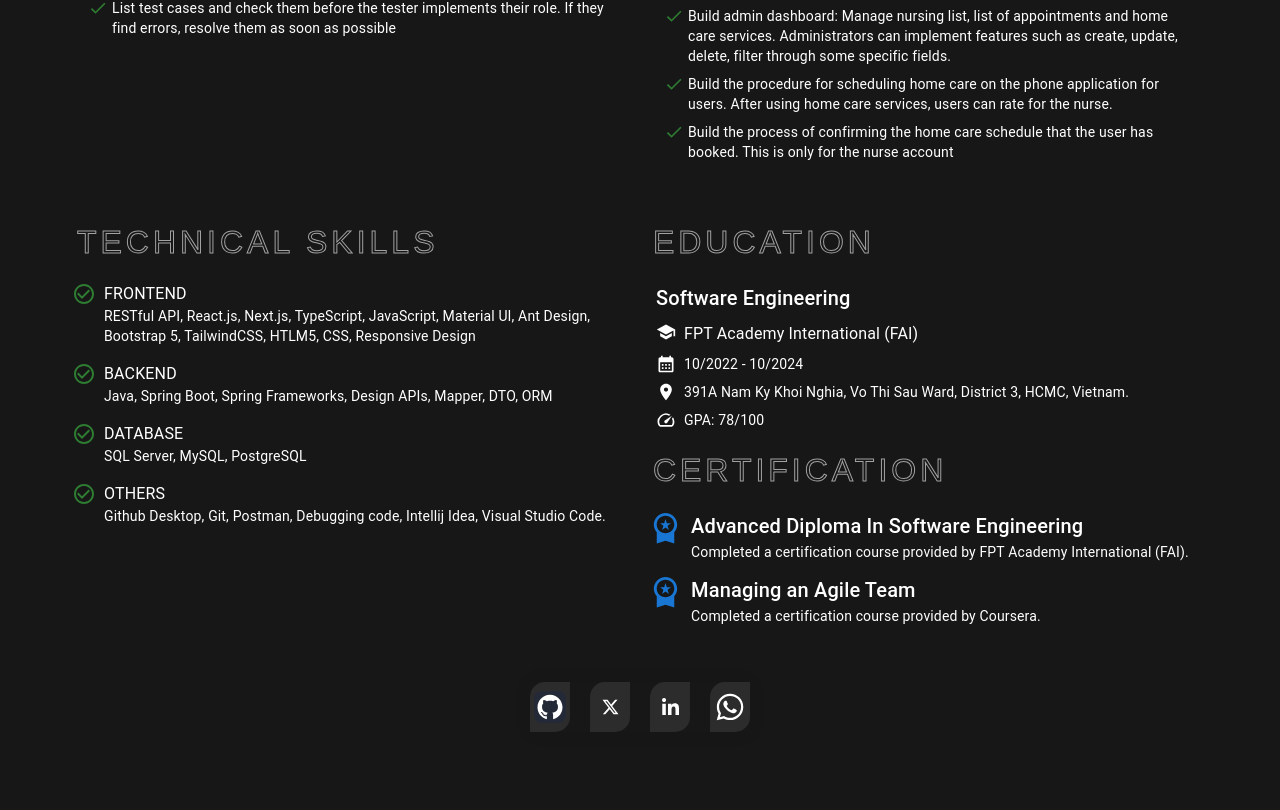
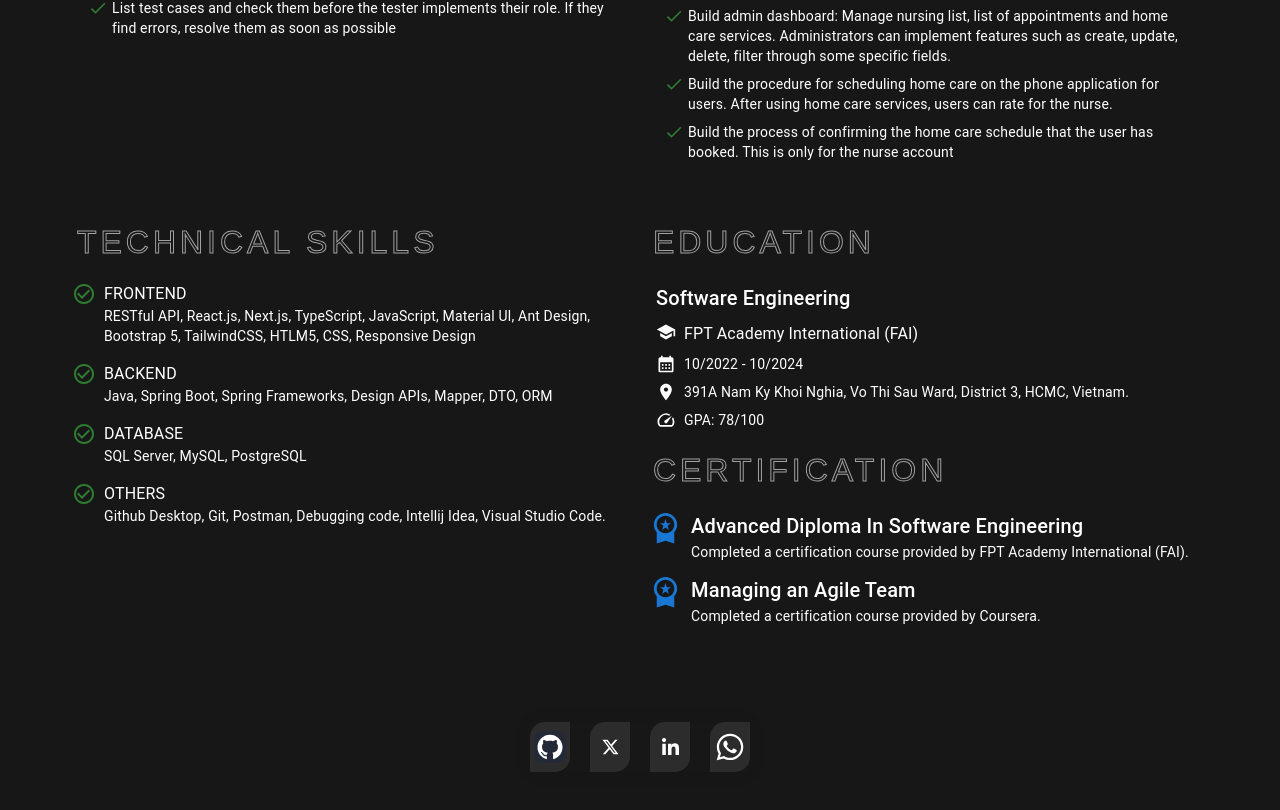
Before and after one commit to Sangdang2203/portfolio, a Next.js app: page / in a window 1280 px wide. Shown: the part 1034-1844 px from the top of the page. Built offline with nearby package versions, Linux system fonts and the light colour scheme.

Commit message:
update portfolio

```diff
--- a/src/app/page.tsx
+++ b/src/app/page.tsx
@@ -34,8 +34,7 @@ export default function Home() {
           </Grid>
         </div>
 
-        <Box sx={{ my: 10 }}>
-          <Grid container>
+        <Grid container sx={{ my: 10 }}>
           <Grid id="experience" item sm={12} md={6} xl={6}>
             <WorkingExperienceComponent />
           </Grid>
@@ -52,6 +51,8 @@ export default function Home() {
             <EducationComponent />
           </Grid>
         </Grid>
+
+        <Box sx={{ my: 10 }}>
           <footer id="contact" className="flex justify-center my-10">
             <FooterComponent />
           </footer>
--- a/src/components/Projects.tsx
+++ b/src/components/Projects.tsx
@@ -20,10 +20,10 @@ export default function ProjectComponent() {
   };
   return (
     <>
-      <button className="button" data-text="Project">
-        <span className="">&nbsp;projects&nbsp;</span>
-      </button>
       <Box>
+        <button className="button" data-text="Project">
+          <span className="">&nbsp;projects&nbsp;</span>
+        </button>
         <Tabs
           className="text-white overflow-auto"
           value={currentTab}
@@ -47,7 +47,9 @@ export default function ProjectComponent() {
             );
           })}
         </Tabs>
+      </Box>
 
+      <Box>
         {projectData.map((item, index) => {
           return (
             <Box key={index} sx={{ mt: 3 }}>
--- a/src/components/WorkingExperience.tsx
+++ b/src/components/WorkingExperience.tsx
@@ -18,10 +18,10 @@ export default function WorkingExperienceComponent() {
   };
   return (
     <>
+      <Box>
         <button className="button" data-text="Experience">
           <span className="">&nbsp;experience&nbsp;</span>
         </button>
-      <Box>
         <Tabs
           value={currentTab}
           onChange={handleChangeTab}
@@ -40,6 +40,7 @@ export default function WorkingExperienceComponent() {
             );
           })}
         </Tabs>
+      </Box>
 
       {experienceData.map((item, index) => {
         return (
@@ -64,11 +65,7 @@ export default function WorkingExperienceComponent() {
               {item.contributions.map((contribution, index) => {
                 return (
                   <div key={index} className="flex items-start my-2">
-                      <Check
-                        color="success"
-                        fontSize="small"
-                        className="mr-1"
-                      />
+                    <Check color="success" fontSize="small" className="mr-1" />
                     <Typography variant="body2">
                       {contribution.describe}
                     </Typography>
@@ -79,7 +76,6 @@ export default function WorkingExperienceComponent() {
           </Box>
         );
       })}
-      </Box>
     </>
   );
 }
```
Lines whose indentation alone changed are shown as unchanged.
